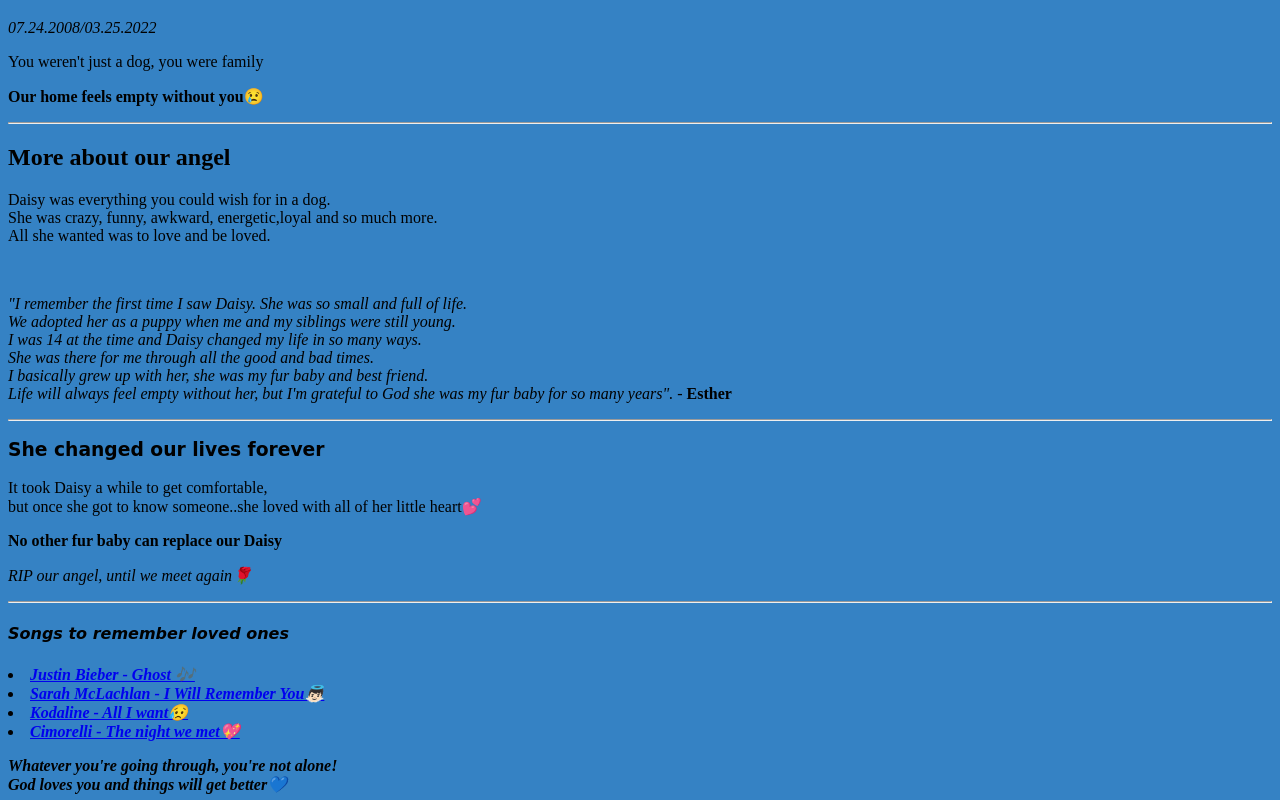
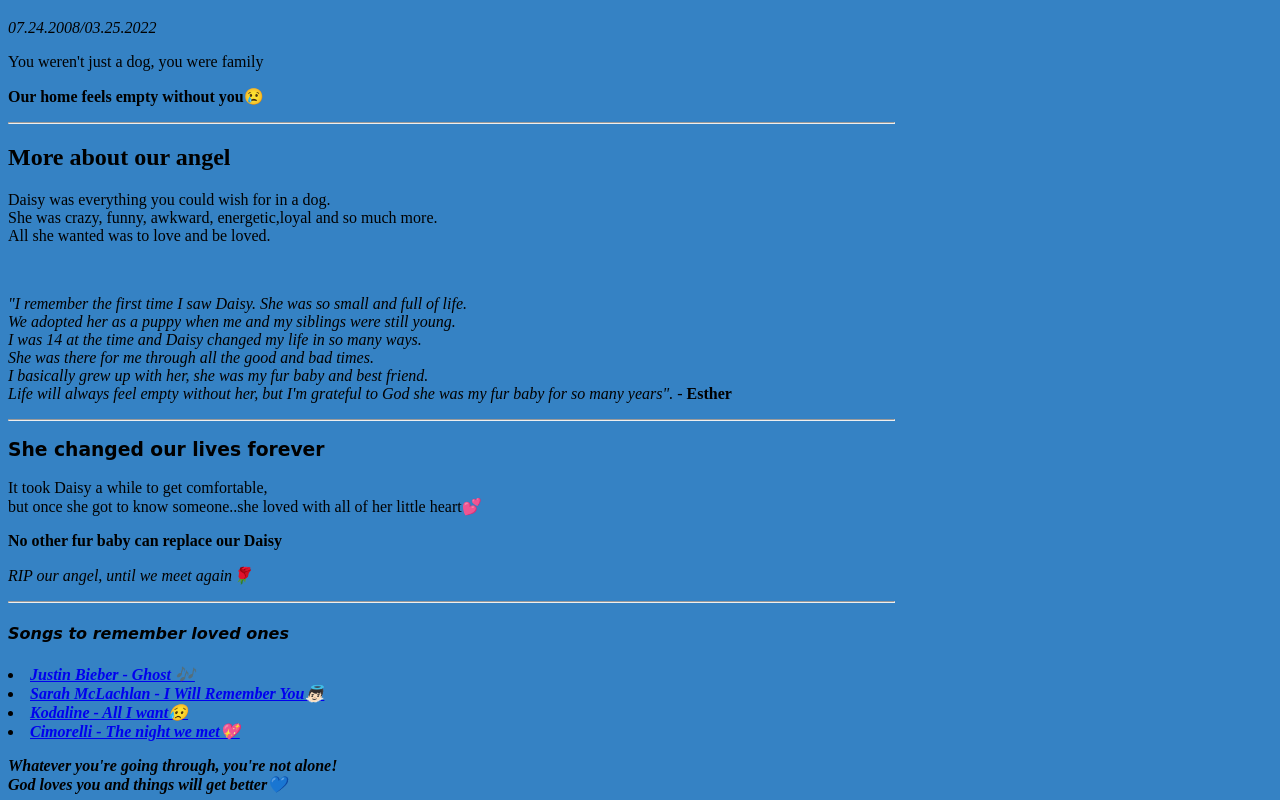
Before and after one commit to EstherLouise/InlovingmemoryofDaisy, a plain HTML site: page index.html in a window 1280 px wide. Shown: the part 374-1174 px from the top of the page. Drawn offline with Linux system fonts and the light colour scheme.

Commit message:
Update index.html

```diff
--- a/index.html
+++ b/index.html
@@ -10,7 +10,7 @@
       <p><em>07.24.2008/03.25.2022</em></p>
       <p>You weren't just a dog, you were family</p>
       <p><strong>Our home feels empty without you😢</strong></p>
-       <hr>
+       <hr width=70%  align="left">
       <h2>More about our angel</h2>
       <p>Daisy was everything you could wish for in a dog. <br>
         She was crazy, funny, awkward, energetic,loyal and so much more. <br>
@@ -23,14 +23,14 @@
       Life will always feel empty without her, but I'm grateful to God she was my fur baby
       for so many years".</em> - <strong>Esther</strong></p>
 
-      <hr>
+      <hr width=70%  align="left">
 
       <h3>She changed our lives forever</h3>
       <p>It took Daisy a while to get comfortable,<br> but once she got to know someone..she loved with all of her little heart💕</p>
       <p><strong>No other fur baby can replace our Daisy</strong></p>
 
       <p><em> RIP our angel, until we meet again🌹<em></p>
-        <hr>
+        <hr width=70%  align="left">
 
         <h4>Songs to remember loved ones</h4>
           <li> <strong> <a href="https://www.youtube.com/watch?v=Fp8msa5uYsc/">Justin Bieber - Ghost 🎶</a></strong></li>
```
